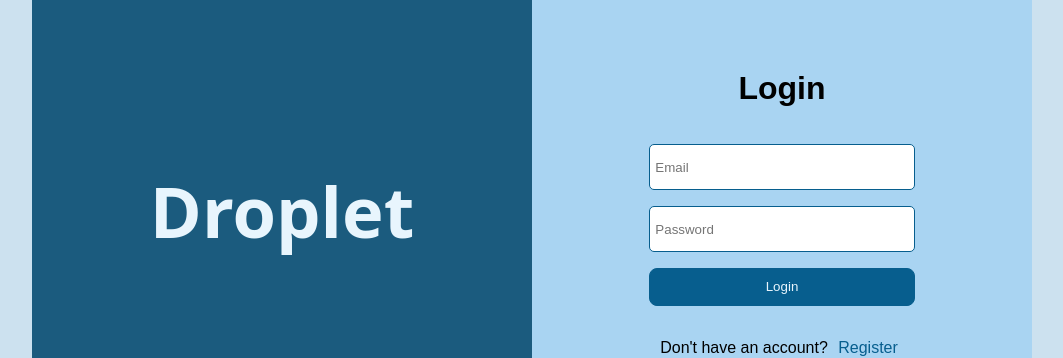
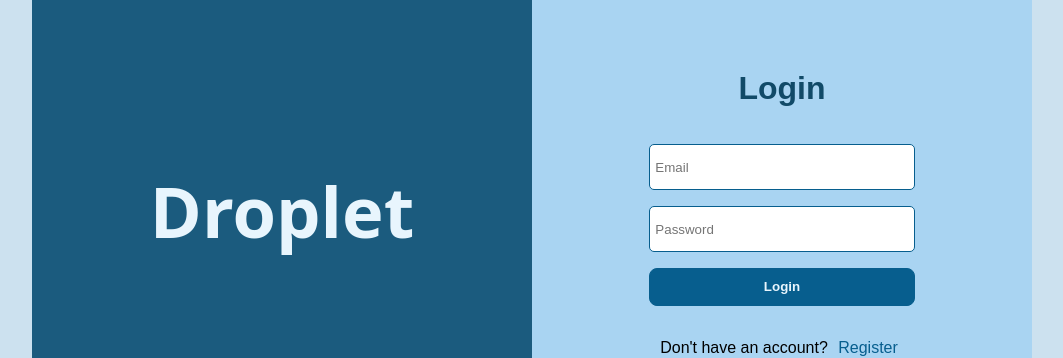
Before and after one commit to simplywilber/Droplet, a React (Vite) app: page /about in a window 1280 px wide. Shown: the part 189-547 px from the top of the page, without its empty margins (108-1171 px from the left). Built offline with nearby package versions, Linux system fonts and the light colour scheme; no server answers; a web font is replaced by a local one.

Commit message:
Change buyyon font weight to bold for auth page btn. Add red color to error message

```diff
--- a/src/components/AuthForm.jsx
+++ b/src/components/AuthForm.jsx
@@ -16,7 +16,7 @@ export default function AuthForm({ setUser }) {
     setError("");
 
     if (!email || !password) {
-      setError("Please fill out all required fields.");
+      setError("Please fill out all required fields");
       return;
     }
 
--- a/src/index.css
+++ b/src/index.css
@@ -81,6 +81,15 @@ body {
   align-items: center;
 }
 
+input {
+  text-align: start;
+  width: 19em;
+  height: 2.5em;
+  padding: 0.4em;
+  border-radius: 5px;
+  border: #075e8e solid 1px;
+}
+
 /* Home Page */
 #container-home {
   display: flex;
@@ -139,20 +148,11 @@ body {
   outline: none;
   color: #075e8e;
   font-size: 1em;
-}
+  }
 
 .auth-form-btn:hover {
   color: #e8f5fd;
   cursor: pointer;
-}
-
-input {
-  text-align: start;
-  width: 19em;
-  height: 2.5em;
-  padding: 0.4em;
-  border-radius: 5px;
-  border: #075e8e solid 1px;
 }
 
 #auth-form button {
@@ -164,9 +164,18 @@ input {
   border-radius: 8px;
   border: #075e8e solid .5px;
   cursor: pointer;
+  font-weight: bold;
 }
 
 #auth-form button:hover {
   background-color: #cce1ef;
   color: #075e8e;
 }
+
+#auth-form h1 {
+  color: #114a68;
+}
+
+.error {
+  color: #ed1616;
+}
```
Also changed, not shown: 1 other file (tests, documents, lock files or other folders).
